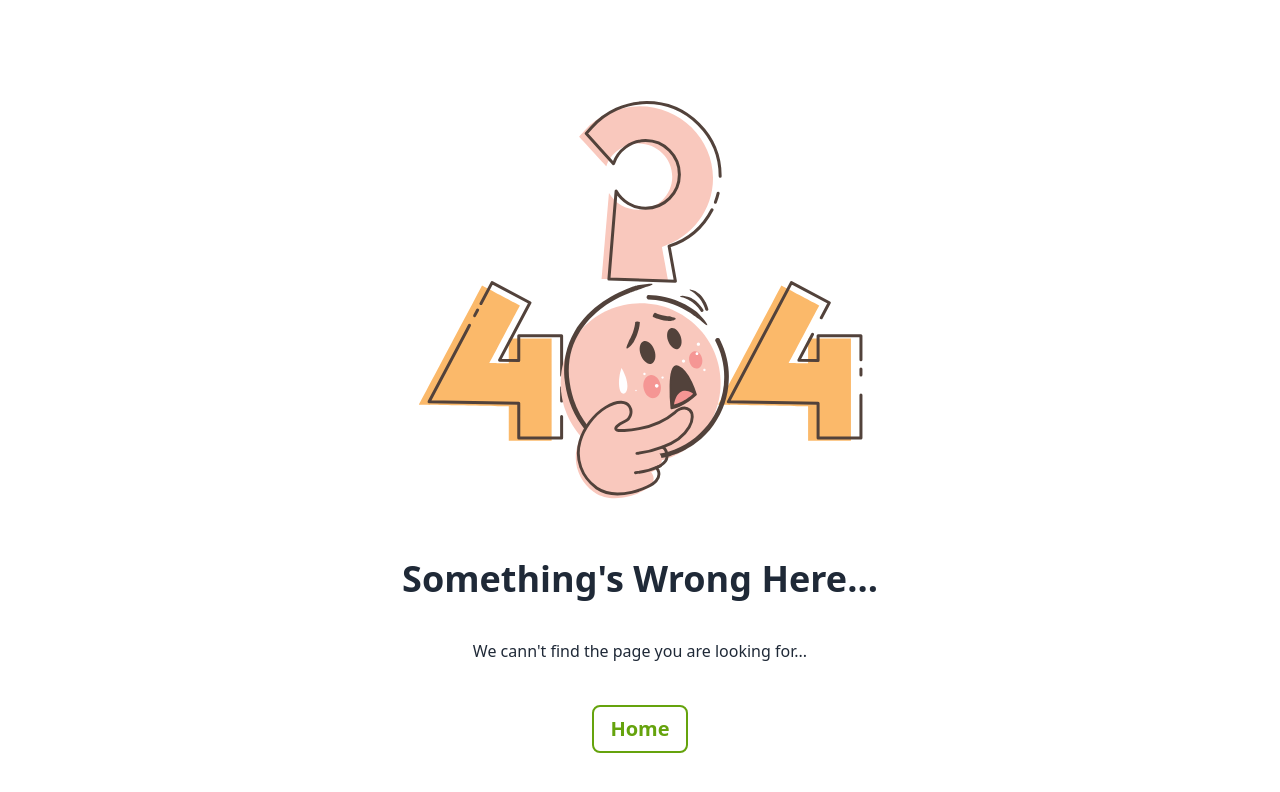
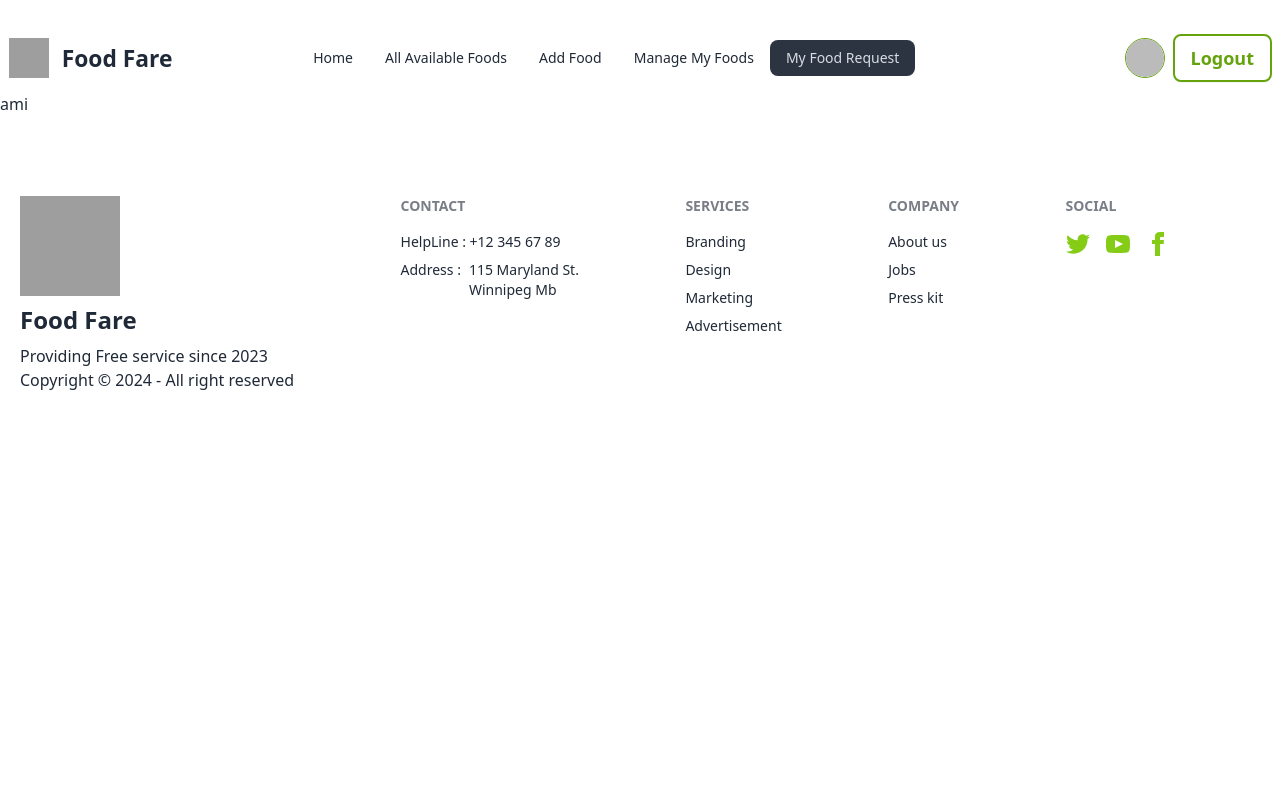
Before and after one commit to Md-Firoz-Mahmud-Nur/0142-Food-Fare-client-assignment-11-module-63, a React (Vite) app: page /myFoodRequest in a window 1280 px wide. Shown: the top 792 px of the page. Built offline with nearby package versions, Linux system fonts and the light colour scheme; no server answers; sample sign-in values are in the browser's storage; grey boxes are pictures that could not be loaded.

Commit message:
get individual email data done

```diff
--- /dev/null
+++ b/src/Components/MyFoodRequest.jsx
@@ -0,0 +1,23 @@
+import { useContext, useEffect } from "react";
+import { AuthContext } from "../AuthProvider";
+
+const MyFoodRequest = () => {
+  const { user } = useContext(AuthContext);
+  console.log(user);
+  useEffect(() => {
+    fetch(
+      `http://localhost:3000/requestedFood/${user?.email}`,
+    )
+      .then((res) => res.json())
+      .then((data) => {
+        console.log(data);
+      });
+  }, [user]);
+  return (
+    <div>
+      ami
+    </div>
+  );
+};
+
+export default MyFoodRequest;
--- a/src/main.jsx
+++ b/src/main.jsx
@@ -13,6 +13,7 @@ import AddFood from "./Components/AddFood";
 import PrivateRoute from "./PrivateRoute";
 import AllAvailableFoods from "./Components/AllAvailableFoods";
 import ViewDetails from "./Components/ViewDetails";
+import MyFoodRequest from "./Components/MyFoodRequest";
 
 const router = createBrowserRouter([
   {
@@ -56,6 +57,14 @@ const router = createBrowserRouter([
           </PrivateRoute>
         ),
       },
+      {
+        path: "/myFoodRequest",
+        element: (
+          <PrivateRoute>
+            <MyFoodRequest></MyFoodRequest>
+          </PrivateRoute>
+        ),
+      },
     ],
   },
 ]);
```
